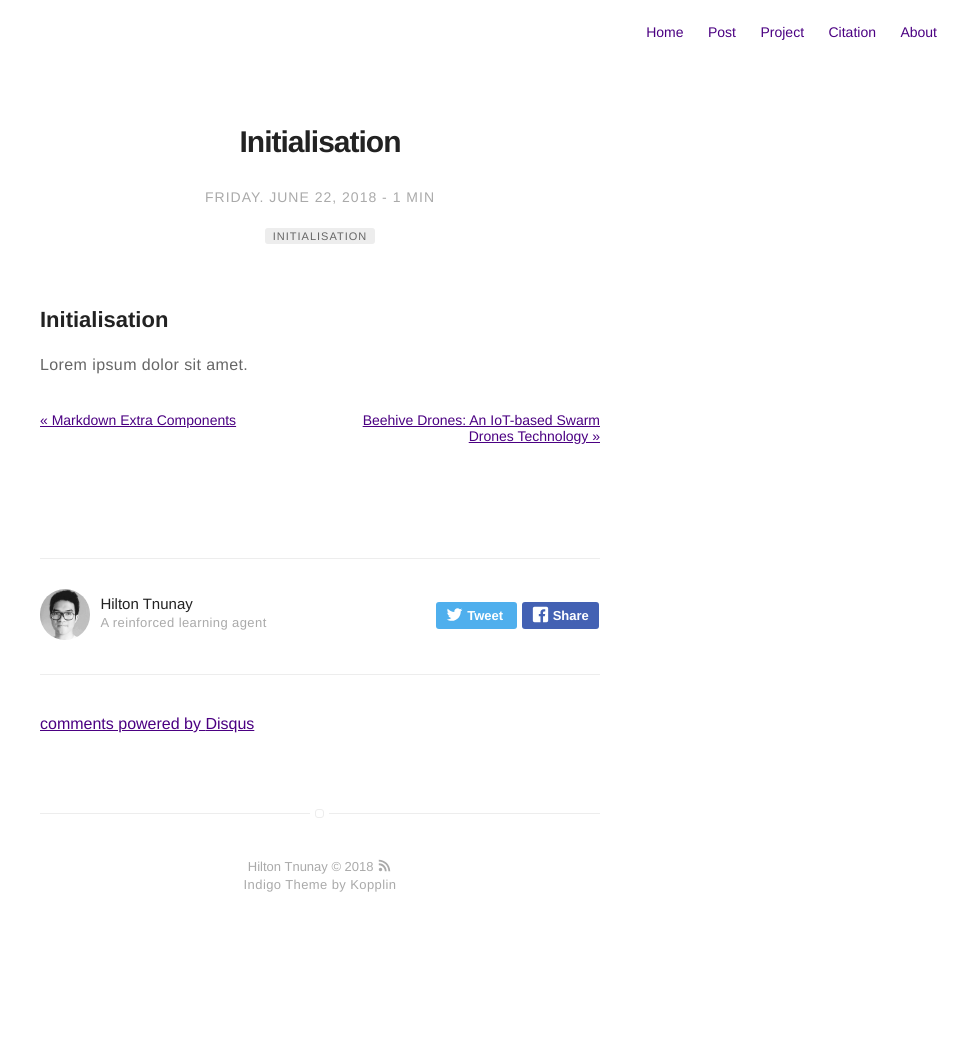
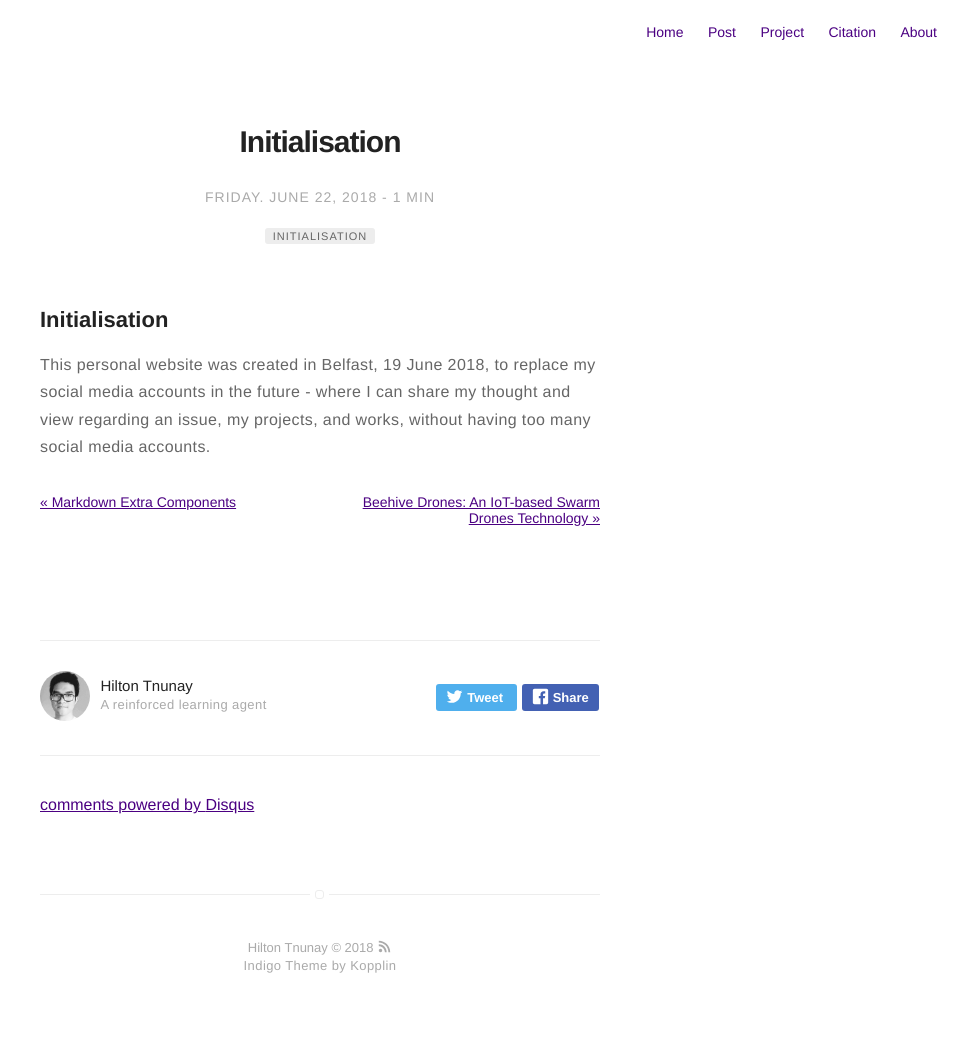
Before and after one commit to tnunay/tnunay.github.io, a Jekyll site: the page built from _posts/2018-06-22-initialisation.md, in a window 1280 px wide. Shown: the whole page, without its empty margins (320-1280 px from the left). Built offline with Jekyll 4.4.1, drawn with Linux system fonts in a browser that asks for light colours; comment, search, counter and statistics services are not loaded; before the commit the page ends 956 px from its top, so only the background shows below that.

Commit message:
update initialisation

```diff
--- a/_posts/2018-06-22-initialisation.md
+++ b/_posts/2018-06-22-initialisation.md
@@ -8,9 +8,11 @@ tag:
 - initialisation
 category: blog
 author: hiltontnunay
-description: An introductory posting about this personal website
+description: An introductory posting about this personal website.
 ---
 
 ## Initialisation
 
-Lorem ipsum dolor sit amet.
+<!-- Social media have become part of our lives. In fact, most people in my circle have at least one social media account and share their almost-daily life on, for example, their Facebook and Instagram story. -->
+
+This personal website was created in Belfast, 19 June 2018, to replace my social media accounts in the future - where I can share my thought and view regarding an issue, my projects, and works, without having too many social media accounts.
```
